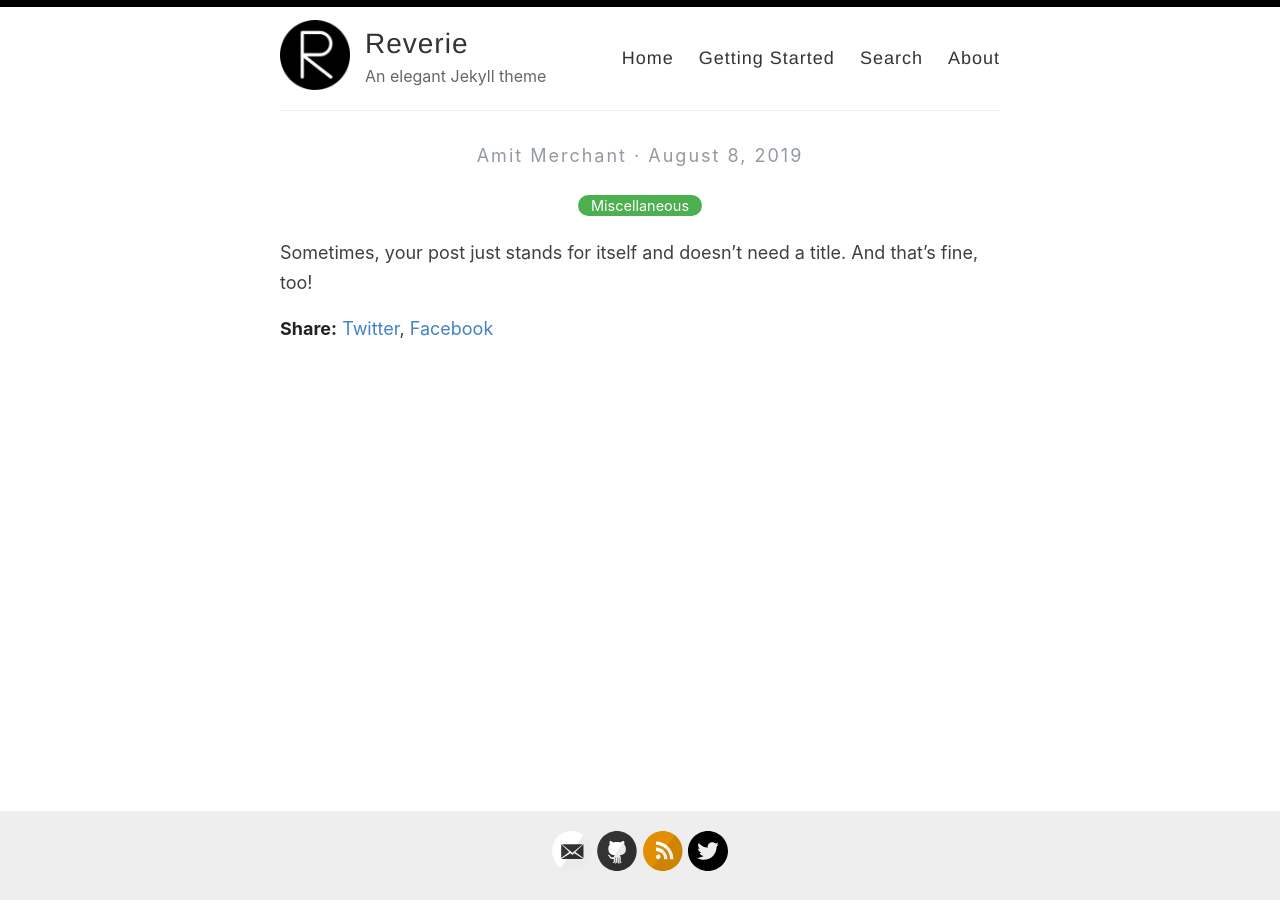
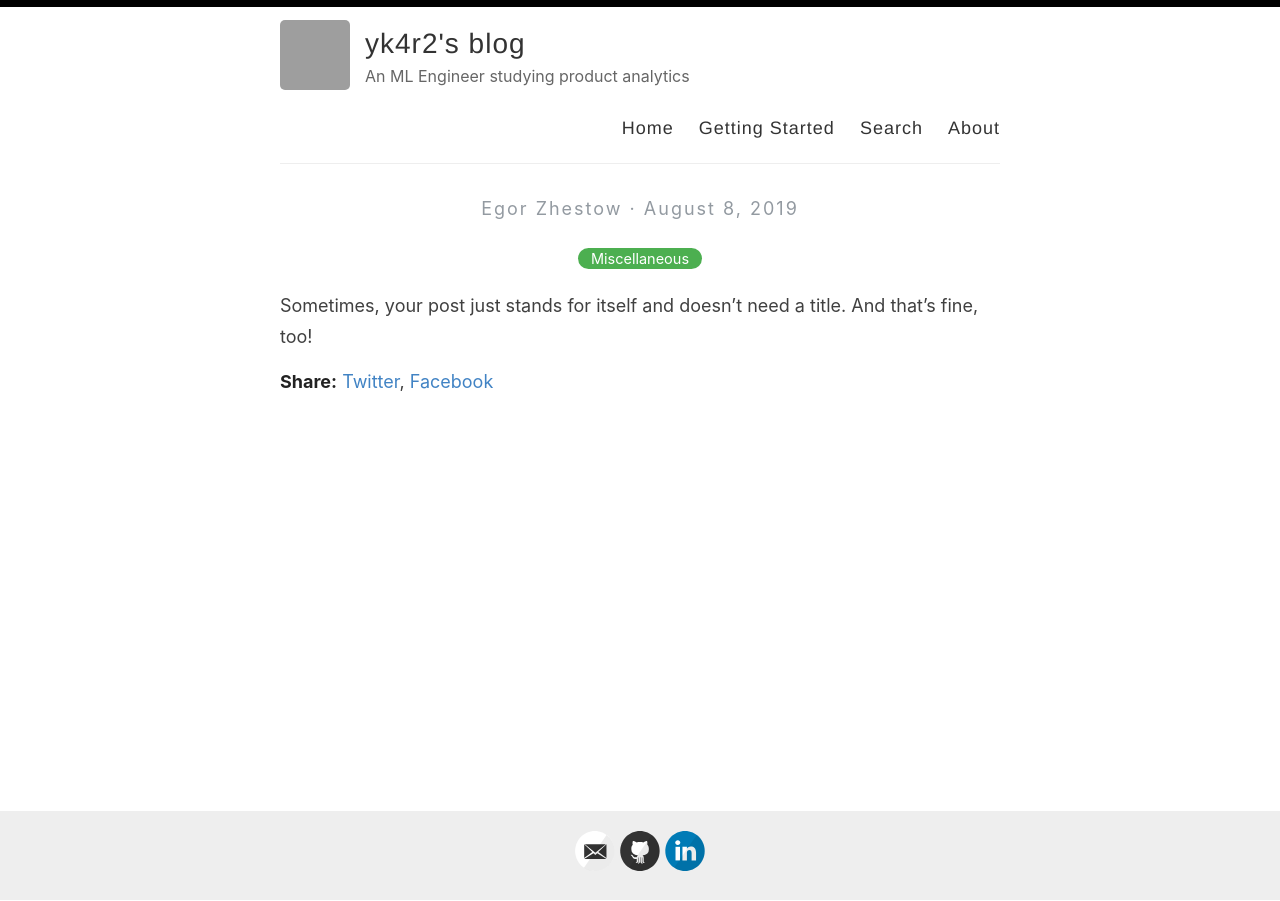
Before and after one commit to yk4r2/yk4r2.github.io, a Jekyll site: the page built from _posts/2019-08-08-no-title-posts.md, in a window 1280 px wide. Built offline with Jekyll 4.4.1, drawn with Linux system fonts in a browser that asks for light colours; grey boxes are pictures that could not be loaded.

Commit message:
info changed

```diff
--- a/_config.yml
+++ b/_config.yml
@@ -3,16 +3,16 @@
 #
 
 # Name of your site (displayed in the header)
-name: Reverie
+name: yk4r2's blog
 
 # Name of the author
-author: Amit Merchant
+author: Egor Zhestow
 
 # Short bio or description (displayed in the header)
-description: An elegant Jekyll theme
+description: An ML Engineer studying product analytics
 
 # URL of your avatar or profile pic (you could use your GitHub profile pic)
-avatar: /images/reverie.png
+avatar: https://avatars.githubusercontent.com/u/34737091?v=4
 
 #
 # Flags below are optional
@@ -21,15 +21,15 @@ avatar: /images/reverie.png
 # Includes an icon in the footer for each username you enter
 footer-links:
   dribbble:
-  email: amit.d.merchant@gmail.com
+  email: zhestov.ea@phystech.edu
   facebook:
   flickr:
-  github: amitmerchant1990/reverie
+  github: yk4r2
   instagram:
-  linkedin:
+  linkedin: yk4r2
   pinterest:
-  rss: rss
-  twitter: amit_merchant
+  rss:
+  twitter:
   stackoverflow:
   youtube: # channel/<your_long_string> or user/<user-name>
   googleplus: # anything in your profile username that comes after plus.google.com/
@@ -41,21 +41,21 @@ footer-links:
 disqus:
 
 # Enter your Google Analytics web tracking code (e.g. UA-2110908-2) to activate tracking
-google_analytics: UA-43339302-11
+google_analytics:
 
 # For newer "GA4" analytics, use the following instead of the "UA" entry above
 #google_analytics_ga4: G-GABC1DEFG
 
 # Your website URL (e.g. http://amitmerchant1990.github.io or http://www.amitmerchant.com)
 # Used for Sitemap.xml and your RSS feed
-url: http://www.amitmerchant.com/reverie
-enforce_ssl: https://www.amitmerchant.com/reverie
+url:
+enforce_ssl:
 
 # If you're hosting your site at a Project repository on GitHub pages
 # (http://yourusername.github.io/repository-name)
 # and NOT your User repository (http://yourusername.github.io)
 # then add in the baseurl here, like this: "/repository-name"
-baseurl: "/reverie"
+baseurl: ""
 
 #
 # !! You don't need to change any of the configuration flags below !!
```
